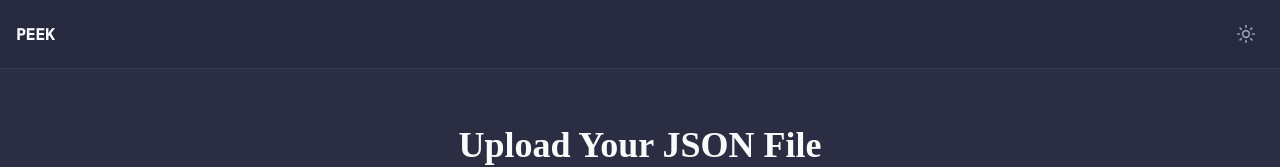
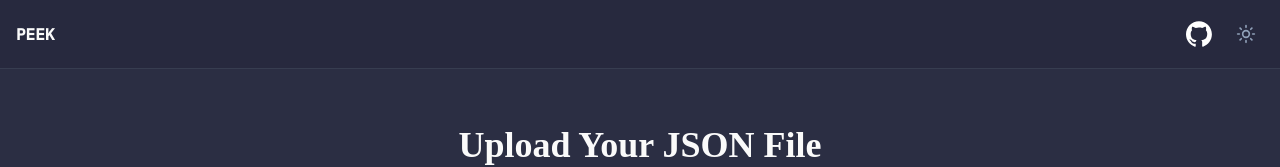
Before and after one commit to betofigueiredo/peek, a React (Vite) app: page / in a window 1280 px wide. Shown: the top 167 px of the page. Built offline with nearby package versions, Linux system fonts and the light colour scheme.

Commit message:
feat: github icon on navbar

```diff
--- a/src/components/nav-bar.tsx
+++ b/src/components/nav-bar.tsx
@@ -18,9 +18,29 @@
               Load new file
             </Button>
           )}
+          <a
+            href="https://github.com/betofigueiredo/peek"
+            target="_blank"
+            rel="noreferrer"
+          >
+            <svg
+              width="26"
+              height="26"
+              viewBox="0 0 98 96"
+              xmlns="http://www.w3.org/2000/svg"
+            >
+              <path
+                fill-rule="evenodd"
+                clip-rule="evenodd"
+                d="M48.854 0C21.839 0 0 22 0 49.217c0 21.756 13.993 40.172 33.405 46.69 2.427.49 3.316-1.059 3.316-2.362 0-1.141-.08-5.052-.08-9.127-13.59 2.934-16.42-5.867-16.42-5.867-2.184-5.704-5.42-7.17-5.42-7.17-4.448-3.015.324-3.015.324-3.015 4.934.326 7.523 5.052 7.523 5.052 4.367 7.496 11.404 5.378 14.235 4.074.404-3.178 1.699-5.378 3.074-6.6-10.839-1.141-22.243-5.378-22.243-24.283 0-5.378 1.94-9.778 5.014-13.2-.485-1.222-2.184-6.275.486-13.038 0 0 4.125-1.304 13.426 5.052a46.97 46.97 0 0 1 12.214-1.63c4.125 0 8.33.571 12.213 1.63 9.302-6.356 13.427-5.052 13.427-5.052 2.67 6.763.97 11.816.485 13.038 3.155 3.422 5.015 7.822 5.015 13.2 0 18.905-11.404 23.06-22.324 24.283 1.78 1.548 3.316 4.481 3.316 9.126 0 6.6-.08 11.897-.08 13.526 0 1.304.89 2.853 3.316 2.364 19.412-6.52 33.405-24.935 33.405-46.691C97.707 22 75.788 0 48.854 0z"
+                fill={theme === "dark" ? "#fff" : "#24292f"}
+              />
+            </svg>
+          </a>
+
           <button
             onClick={toggleTheme}
-            className="p-2 text-sm dark:text-slate-400 text-gray-600 transition-all duration-200 rounded-lg font-medium"
+            className="ml-4 p-2 text-sm dark:text-slate-400 text-gray-600 transition-all duration-200 rounded-lg font-medium"
             aria-label="Toggle theme"
           >
             {theme === "dark" ? (
```
